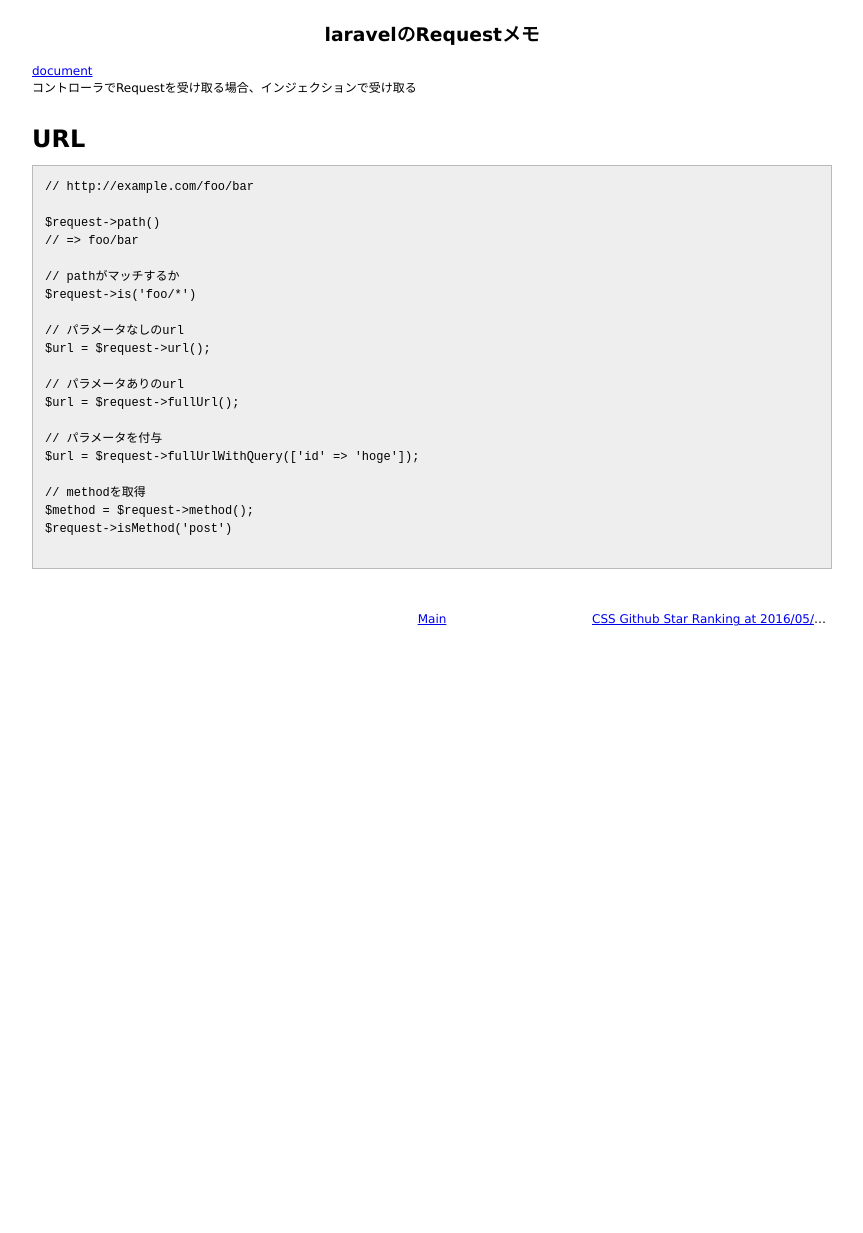
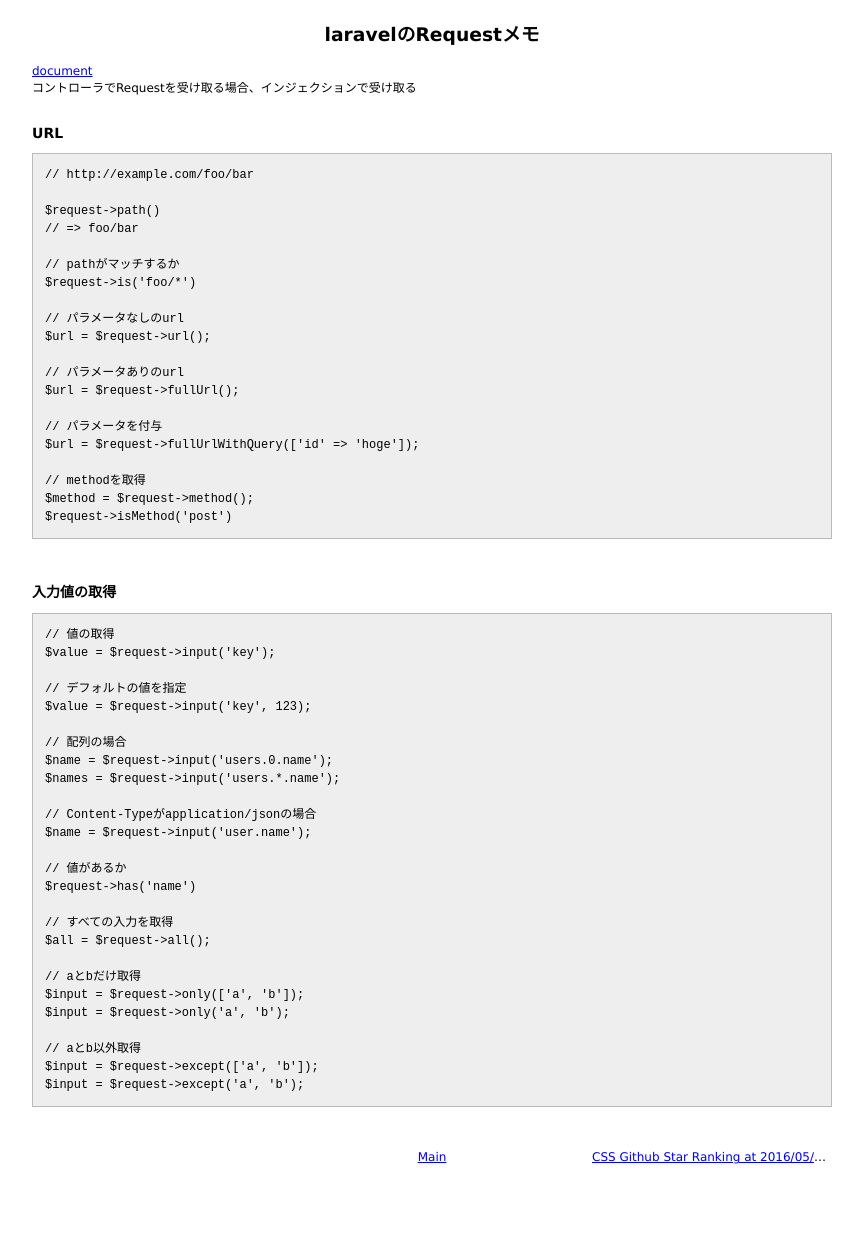
Before and after one commit to 38elements/38elements.github.com, a Jekyll site: the page built from _posts/2016-05-10-laravel-request.md, in a window 1280 px wide. Shown: the whole page, without its empty margins (208-1071 px from the left). Built offline with Jekyll 4.4.1, drawn with Linux system fonts in a browser that asks for light colours; before the commit the page ends 900 px from its top, so only the background shows below that.

Commit message:
Update 2016-05-10-laravel-request.md

````diff
--- a/_posts/2016-05-10-laravel-request.md
+++ b/_posts/2016-05-10-laravel-request.md
@@ -6,7 +6,7 @@ title: laravelのRequestメモ
 コントローラでRequestを受け取る場合、インジェクションで受け取る
 <br>
 
-# URL
+### URL
 
 ```
 // http://example.com/foo/bar
@@ -29,5 +29,36 @@ $url = $request->fullUrlWithQuery(['id' => 'hoge']);
 // methodを取得
 $method = $request->method();
 $request->isMethod('post')
+```
+<br>
+
+### 入力値の取得
 
 ```
+// 値の取得
+$value = $request->input('key');
+
+// デフォルトの値を指定
+$value = $request->input('key', 123);
+
+// 配列の場合
+$name = $request->input('users.0.name');
+$names = $request->input('users.*.name');
+
+// Content-Typeがapplication/jsonの場合
+$name = $request->input('user.name');
+
+// 値があるか
+$request->has('name')
+
+// すべての入力を取得
+$all = $request->all();
+
+// aとbだけ取得
+$input = $request->only(['a', 'b']);
+$input = $request->only('a', 'b');
+
+// aとb以外取得
+$input = $request->except(['a', 'b']);
+$input = $request->except('a', 'b');
+```
````
